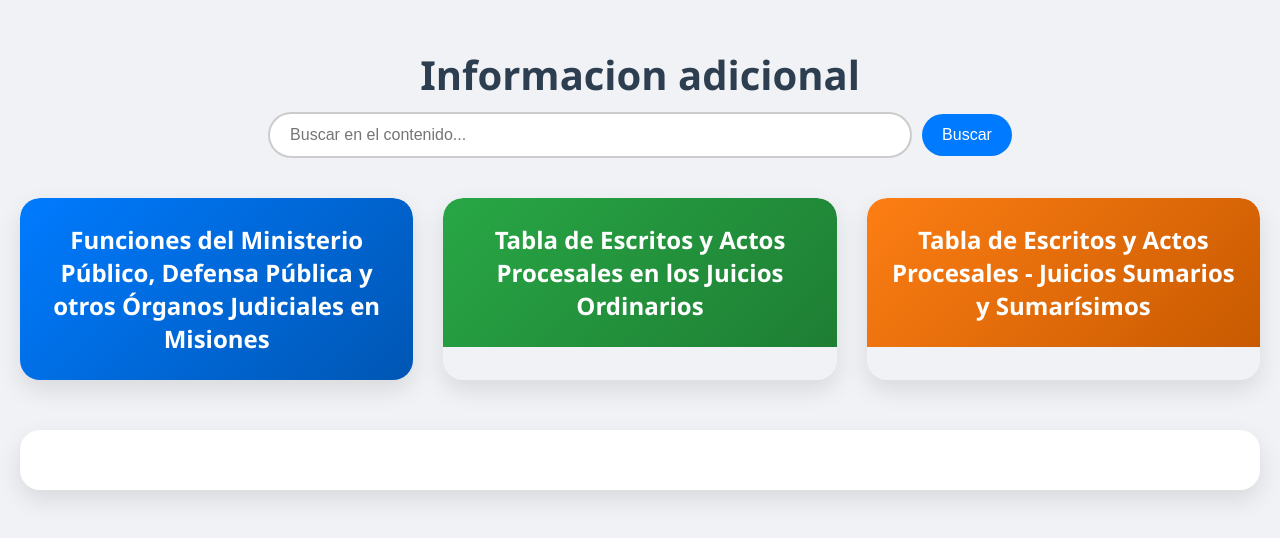
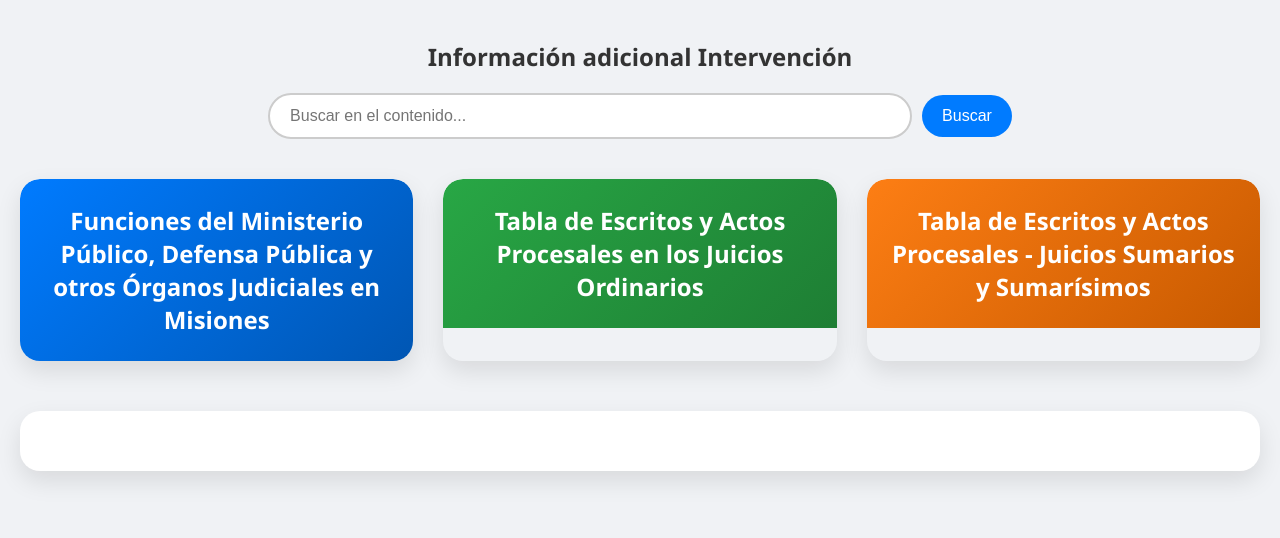
Before and after one commit to defensorialocal-seis/ayuda-info, a plain HTML site: page index.html in a window 1280 px wide. Drawn offline with Linux system fonts and the light colour scheme.

Commit message:
Update index.html

```diff
--- a/index.html
+++ b/index.html
@@ -242,7 +242,7 @@
 <body>
 
     <header>
-        <h1>Informacion adicional</h1>
+        <h2>Información adicional Intervención</h2>
         <div class="search-container">
             <input type="text" id="searchInput" placeholder="Buscar en el contenido...">
             <button onclick="filterContent()">Buscar</button>
```
